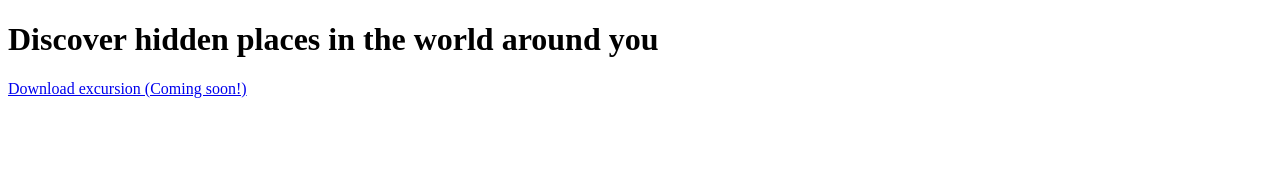
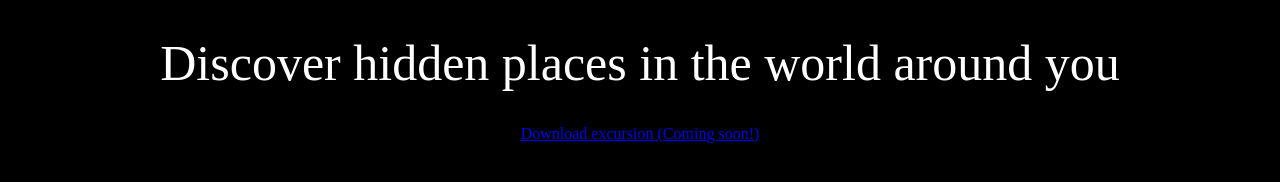
Before and after one commit to JunSF2022/excursion, a plain HTML site: page index.html in a window 1280 px wide. Drawn offline with Linux system fonts and the light colour scheme.

Commit message:
added fonts

```diff
--- a/index.html
+++ b/index.html
@@ -5,10 +5,10 @@
     <meta http-equiv="X-UA-Compatible" content="IE=edge">
     <meta name="viewport" content="width=device-width, initial-scale=1.0">
     <title>Excursion</title>
-    <link rel="stylesheets" type="text/css" href="resources/css.style.css">
+    <link rel="stylesheet" type="text/css" href="resources/css/style.css">
 </head>
 <body>
     <h1>Discover hidden places in the world around you</h1>
-    <p><a href="#">Download excursion (Coming soon!)</a></p>
+    <p class="sub"><a href="#">Download excursion (Coming soon!)</a></p>
 </body>
 </html>
--- a/resources/css/style.css
+++ b/resources/css/style.css
@@ -0,0 +1,17 @@
+body {
+  font-size: verdana;
+  background-color: black;
+  text-align: center;
+}
+
+h1 {
+    font-size: 50px;
+    color: white;
+    font-weight: normal;
+
+}
+
+.sub {
+    font-size: 16px;
+    color:aquamarine;
+}
```
